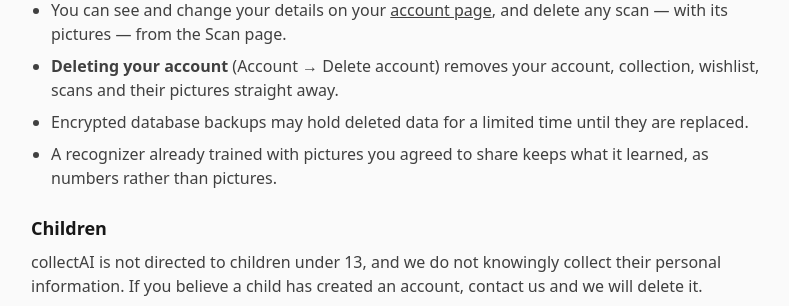
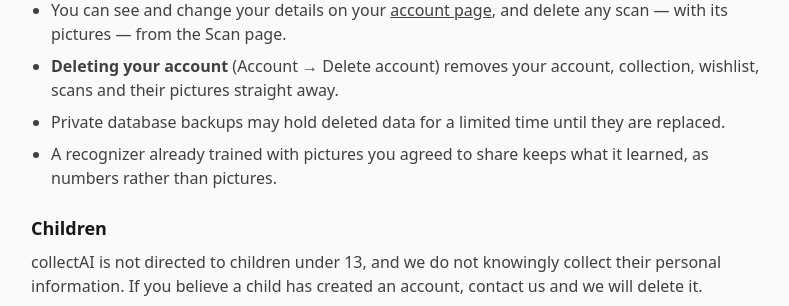
Before and after one commit to rishab2002/collectAI, a Laravel app: page /privacy in a window 1280 px wide. Shown: the part 1407-1713 px from the top of the page, without its empty margins (241-1030 px from the left). Run offline with Laravel 12, Linux system fonts and the light colour scheme; style sheets or scripts are compiled from the project's sources; parts of the project's set-up code (start-up, migrations or seed data) failed here and were passed over.

Commit message:
Privacy policy: backups are private, not claimed encrypted
Co-Authored-By: Claude Opus 5.5 <noreply@anthropic.com>
Claude-Session: https://claude.ai/code/session_017Z5kqTNTmGkZ7d9UnkNfT9

```diff
--- a/resources/views/privacy.blade.php
+++ b/resources/views/privacy.blade.php
@@ -59,7 +59,7 @@
             <ul class="mt-2 list-disc space-y-2 pl-5">
                 <li>You can see and change your details on your <a href="{{ route('account.show') }}" class="underline">account page</a>, and delete any scan — with its pictures — from the Scan page.</li>
                 <li><strong>Deleting your account</strong> (Account → Delete account) removes your account, collection, wishlist, scans and their pictures straight away.</li>
-                <li>Encrypted database backups may hold deleted data for a limited time until they are replaced.</li>
+                <li>Private database backups may hold deleted data for a limited time until they are replaced.</li>
                 <li>A recognizer already trained with pictures you agreed to share keeps what it learned, as numbers rather than pictures.</li>
             </ul>
         </section>
```
